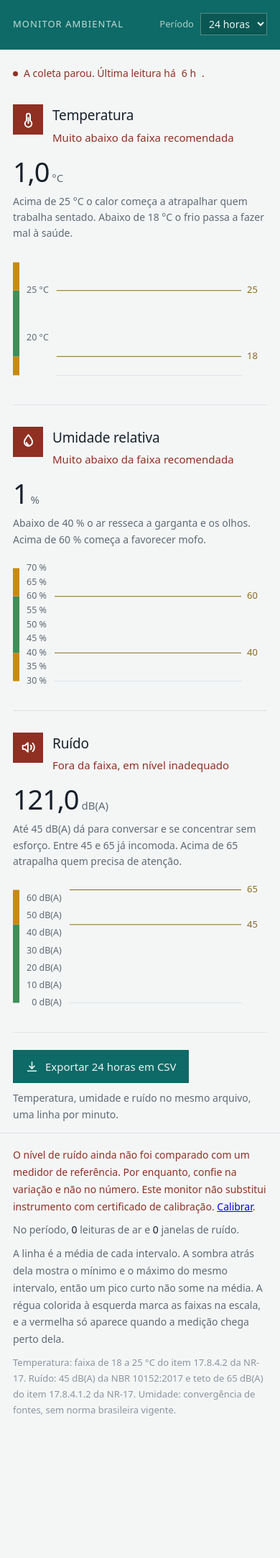
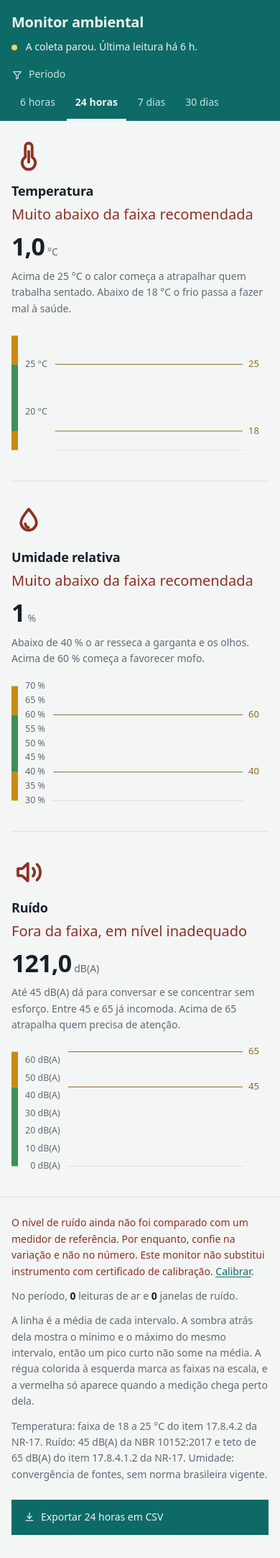
Before and after one commit to LucasFASouza/monitor-ambiental, a Flask app: page / in a window 390 px wide. Shown: the whole page at 72% size. Before the commit the page ends 1967 px from the top, so only its background shows below. Run offline with Flask 3, Linux system fonts and the light colour scheme; tables that the repository leaves empty hold one stand-in row (values such as "Sample post").

Commit message:
Reconstruir a escala e alinhar o bloco de leitura
A crítica mediu a causa do "parece amador": não havia escala. Oito degraus de
tipo onde o DESIGN.md declara quatro, 18 de 23 medidas de espaço fora da escala
declarada, e nenhum valor tipográfico do sistema presente no CSS. Cada elemento
tinha sido dimensionado no olho, um de cada vez.

Agora tudo sai de token. Tipografia nos cinco tamanhos do sistema (14/16/18/20/
34px) e em dois pesos só. Espaço numa escada de 4px (4·8·12·16·24·32·48·64) no
lugar dos 7/10/18/30/36 irregulares. Varrido no render: a única medida fora da
escada é um margin-right: auto.

O bloco de leitura tinha duas margens esquerdas a 55px uma da outra — o
ladrilho de 42px ficava dentro do fluxo de texto e empurrava nome e frase para
longe do valor e da explicação, nas três grandezas e nos três breakpoints.
Marca, nome, frase, valor e explicação agora começam no mesmo x. O ladrilho
virou glifo solto na cor do estado: um quadrado saturado com glifo vazado era o
selo que a direção proíbe, codificando estado (já na frase) e categoria (já no
título) sem acrescentar nada.

A capa volta a ser campo, não tarja: 46px com o título em caixa alta de 13px
era uma sobrancelha. Título e frescor na primeira linha, filtro de período na
borda de baixo, onde a régua do ativo encosta. O período virou link em vez de
<select>: o campo submetia na primeira seta do teclado, então quem navega por
teclado andava uma opção por carregamento de página e perdia o foco em cada
uma. Os alvos foram de 30px para 49px.

A exportação perdeu a seção própria de 945x75px, que tinha border-top do mesmo
peso que separa as grandezas — um download com a patente estrutural de uma
grandeza medida. O rótulo fica: "Exportar 24 horas em CSV" diz o que sai.

Acessibilidade, medida no render e não deduzida: os oito pares de texto passam
AA, com mínimo de 4,75:1. Antes, três falhavam (4,41 no título da capa, 3,78 no
rótulo do filtro, 2,84 na linha das normas) e o anel de foco era 1,00:1 —
invisível no único controle da página. O PRODUCT.md afirmava conformidade com
margem de 4,65:1 enquanto isso acontecia; a afirmação foi corrigida e agora diz
como foi medida.

Co-Authored-By: Claude Opus 5 <noreply@anthropic.com>

```diff
--- a/static/dashboard.js
+++ b/static/dashboard.js
@@ -8,13 +8,6 @@
 
 (() => {
   "use strict";
-
-  // Marca a pagina como com-JavaScript: o botao "Ver" do filtro so existe
-  // para quem nao tem, e some aqui.
-  document.documentElement.classList.add("js");
-
-  const selecao = document.getElementById("horas");
-  if (selecao) selecao.addEventListener("change", () => selecao.form.submit());
 
   const DADOS = JSON.parse(document.getElementById("dados").textContent);
   const estilo = getComputedStyle(document.documentElement);
--- a/static/style.css
+++ b/static/style.css
@@ -1,24 +1,51 @@
-/* Mundo: a Caderneta de Saúde da Criança — cor institucional saturada e a
-   faixa de referência impressa no gráfico. Não o papel creme, que é o lugar
-   onde todo projeto deste tipo aterrissa. */
+/* Mundo: a Caderneta de Saúde da Criança — cor institucional saturada
+   carregando região inteira, e a faixa de referência impressa no gráfico. Não
+   o papel creme, que é o lugar onde todo projeto deste tipo aterrissa.
+
+   Tudo aqui é dimensionado por token. Se uma medida não sai de --e1..--e8 ou
+   de --t-*, ela está errada: foi o dimensionamento no olho, um elemento de
+   cada vez, que deu à página a cara de amadora que a crítica mediu. */
 
 :root {
+  /* --- cor --------------------------------------------------------------- */
   --capa: #0d6a66;
   --capa-fundo: #0a5753;
-  --capa-texto: #eaf4f3;
-  --capa-fraco: #c8e3e0;
+  --capa-texto: #eaf4f3;   /* 5,73:1 sobre --capa */
+  --capa-fraco: #c8e3e0;   /* 4,75:1 sobre --capa */
+  --capa-vivo: #8fd9a8;    /* ponto de coleta viva, 3,87:1 — marca, não texto */
+  --capa-parado: #ffd166;  /* ponto de coleta parada, 4,45:1 */
 
   --papel: #ffffff;
   --ambiente: #f4f6f6;
-  --tinta: #17202a;
-  --meio: #5f6a74;
-  --fraco: #8b949d;
+  --tinta: #17202a;        /* 15,17:1 */
+  --meio: #5f6a74;         /* 5,09:1 — o único cinza de texto de apoio */
+  --fraco: #767f88;        /* 3,75:1 — marcas e glifos, nunca texto */
   --regua: #dde2e5;
 
   --bom: #2f6b45;
   --atencao: #8a5e08;
   --ruim: #8f3023;
   --limite: #8a6a20;
+
+  /* --- tipografia: quatro degraus acima do corpo, e só quatro -------------- */
+  --t-apoio: 0.875rem;     /* 14px — explicação, rodapé, eixo */
+  --t-corpo: 1rem;         /* 16px — base */
+  --t-grandeza: 1.125rem;  /* 18px — nome da grandeza */
+  --t-titulo: 1.25rem;     /* 20px — título da capa e frase de situação */
+  --t-valor: 2.125rem;     /* 34px — a medição */
+
+  /* --- espaço: uma escada só, toda em múltiplos de 4 ----------------------- */
+  --e1: 4px;
+  --e2: 8px;
+  --e3: 12px;
+  --e4: 16px;
+  --e5: 24px;
+  --e6: 32px;
+  --e7: 48px;
+  --e8: 64px;
+
+  --coluna: 1120px;
+  --medida: 68ch;
 
   color-scheme: light;
   accent-color: var(--capa);
@@ -31,311 +58,359 @@
 :focus-visible {
   outline: 2px solid var(--capa);
   outline-offset: 3px;
-  border-radius: 2px;
 }
 
 body {
   background: var(--ambiente);
   color: var(--tinta);
-  font: 400 16px/1.6 system-ui, -apple-system, "Segoe UI", Roboto, sans-serif;
+  font: 400 var(--t-corpo)/1.6 system-ui, -apple-system, "Segoe UI", Roboto, sans-serif;
   font-variant-numeric: tabular-nums;
   -webkit-font-smoothing: antialiased;
 }
 
-/* --- capa: a barra fina da variante escolhida ---------------------------- */
-/* Uma faixa de identidade e nada mais. O estado geral saiu daqui: as tres
-   grandezas ja dizem a propria condicao por extenso, e repetir no topo era
-   duplicata. */
-.capa { background: var(--capa); }
+/* --- capa: campo saturado, não tarja -------------------------------------- */
+/* A direção pede o teal carregando uma região inteira. Uma faixa de 46px com
+   o título em caixa alta de 13px era uma sobrancelha: o campo some e sobra um
+   painel cinza anônimo. O título é título, e o filtro de período mora na
+   borda de baixo do campo, onde a régua do ativo encosta. */
 
-.capa-fita {
+.capa { background: var(--capa); color: var(--capa-texto); }
+
+.capa-campo {
+  max-width: var(--coluna);
+  margin: 0 auto;
+  padding: var(--e5) var(--e6) 0;
+}
+
+/* Páginas sem o filtro de período fecham o campo embaixo: a régua do item
+   ativo é que encostava nessa borda. */
+.capa-campo.unico { padding-bottom: var(--e5); }
+
+.capa-topo {
   display: flex;
   flex-wrap: wrap;
-  align-items: center;
-  gap: 10px 20px;
-  max-width: 1120px;
-  margin: 0 auto;
-  padding: 8px 32px;
+  align-items: baseline;
+  justify-content: space-between;
+  gap: var(--e2) var(--e5);
 }
 
 .capa h1 {
-  font-size: 0.8125rem;
-  font-weight: 500;
-  letter-spacing: 0.08em;
-  text-transform: uppercase;
-  color: color-mix(in srgb, var(--capa-texto) 82%, transparent);
+  font-size: var(--t-titulo);
+  font-weight: 600;
+  letter-spacing: -0.012em;
+  line-height: 1.5;
 }
 
-/* --- periodo: no cabecalho, encostado a direita ------------------------- */
+.capa h1 a { color: inherit; text-decoration: none; }
+
+.capa :focus-visible { outline-color: var(--capa-texto); }
+
+/* --- frescor: dentro do campo, à direita do título ------------------------ */
+
+/* Sem gap de flex: os nós de texto da frase viram itens anônimos e o gap
+   abre buraco antes do ponto final ("há  67 min  ."). O ponto ganha margem
+   própria e a frase segue sendo uma frase. */
+.frescor {
+  color: var(--capa-fraco);
+  font-size: var(--t-apoio);
+}
+
+.pulso {
+  display: inline-block;
+  width: var(--e2);
+  height: var(--e2);
+  margin-right: var(--e2);
+  border-radius: 50%;
+  background: var(--capa-vivo);
+  vertical-align: baseline;
+}
+
+.frescor.parado { color: var(--capa-texto); }
+.frescor.parado .pulso { background: var(--capa-parado); }
+
+/* --- período: um filtro, não um campo de formulário ------------------------ */
+/* Era um <select> de 90x30px com anel de foco invisível que submetia na
+   primeira seta do teclado. Agora são links: a navegação por teclado anda a
+   lista inteira antes de escolher, e sem JavaScript continua funcionando. */
 
 .periodo {
   display: flex;
-  align-items: center;
-  gap: 9px;
-  margin-left: auto;
-  color: color-mix(in srgb, var(--capa-texto) 72%, transparent);
-  font-size: 0.8125rem;
+  flex-wrap: wrap;
+  align-items: flex-end;
+  justify-content: flex-end;
+  gap: 0 var(--e1);
+  margin-top: var(--e5);
 }
 
-.periodo select {
-  font: inherit;
-  font-size: 0.875rem;
-  color: var(--capa-texto);
-  padding: 4px 7px;
-  min-height: 30px;
-  border: 1px solid color-mix(in srgb, var(--capa-texto) 32%, transparent);
-  background: var(--capa-fundo);
+.periodo-rotulo {
+  display: inline-flex;
+  align-items: center;
+  gap: var(--e2);
+  margin-right: auto;
+  padding-bottom: var(--e3);
+  color: var(--capa-fraco);
+  font-size: var(--t-apoio);
 }
 
-.periodo select:hover { border-color: var(--capa-texto); }
+.periodo-rotulo svg { width: var(--e4); height: var(--e4); flex: none; }
 
-.periodo button {
-  font: inherit;
-  font-size: 0.8125rem;
-  padding: 4px 9px;
-  min-height: 30px;
-  border: 1px solid color-mix(in srgb, var(--capa-texto) 32%, transparent);
-  background: transparent;
-  color: var(--capa-texto);
-  cursor: pointer;
+.periodo-item {
+  display: inline-flex;
+  align-items: center;
+  min-height: 44px;
+  padding: var(--e3) var(--e4);
+  border-bottom: 3px solid transparent;
+  color: var(--capa-fraco);
+  font-size: var(--t-apoio);
+  text-decoration: none;
 }
 
-.js .periodo button { display: none; }
+.periodo-item:hover { color: var(--capa-texto); }
 
-/* --- frescor da leitura --------------------------------------------------- */
-
-.frescor {
-  display: inline-flex;
-  align-items: center;
-  gap: 8px;
-  margin: 22px 0 2px;
-  color: var(--meio);
-  font-size: 0.875rem;
-  font-variant-numeric: tabular-nums;
+.periodo-item.ativo {
+  color: var(--capa-texto);
+  font-weight: 600;
+  border-bottom-color: var(--capa-texto);
 }
-
-.pulso {
-  width: 7px;
-  height: 7px;
-  border-radius: 50%;
-  background: var(--bom);
-  flex: none;
-}
-
-.frescor.parado { color: var(--ruim); }
-.frescor.parado .pulso { background: var(--ruim); }
 
 /* --- corpo ---------------------------------------------------------------- */
 
-main { max-width: 1120px; margin: 0 auto; padding: 0 32px; }
-
-
-
-
-.n-bom { color: var(--bom); }
-.n-atencao { color: var(--atencao); }
-.n-ruim { color: var(--ruim); }
+main {
+  max-width: var(--coluna);
+  margin: 0 auto;
+  padding: 0 var(--e6);
+}
 
 .grandeza {
   display: grid;
   grid-template-columns: 290px 1fr;
-  gap: 36px;
+  gap: var(--e6);
   align-items: start;
-  padding: 30px 0;
+  padding: var(--e6) 0;
   border-top: 1px solid var(--regua);
 }
 
-.grandeza:first-of-type { border-top: 0; }
+.grandeza:first-of-type { border-top: 0; padding-top: var(--e5); }
 
-/* Mais espaco acima de um titulo do que abaixo dele. */
-.cabeca { display: flex; align-items: flex-start; gap: 13px; }
+/* --- leitura: uma margem esquerda só -------------------------------------- */
+/* O ladrilho de 42px punha título e frase 55px à direita do valor e da
+   explicação — duas margens esquerdas no mesmo bloco, nas três grandezas e
+   nos três breakpoints. E um quadrado saturado com glifo vazado é o selo que
+   a direção proíbe: codificava estado (já dito na frase) e categoria (já dita
+   no título) sem acrescentar nada. Virou glifo solto na cor do estado. */
 
-.leitura h2 { font-size: 1.1875rem; font-weight: 500; letter-spacing: -0.008em; }
+.leitura > * + * { margin-top: var(--e2); }
+
+.marca { width: var(--e7); height: var(--e7); display: block; }
+
+.marca.m-bom { color: var(--bom); }
+.marca.m-atencao { color: var(--atencao); }
+.marca.m-ruim { color: var(--ruim); }
+.marca.m-sem { color: var(--fraco); }
 
 .simbolos { display: none; }
 
-/* Ladrilho sólido com o glifo vazado, no lugar do contorno cinza de antes.
-   A cor dele é o estado, então categoria e situação se leem de uma vez. */
-.ladrilho {
-  display: flex;
-  align-items: center;
-  justify-content: center;
-  width: 42px;
-  height: 42px;
-  flex: none;
-  color: #fff;
+.leitura h2 {
+  font-size: var(--t-grandeza);
+  font-weight: 600;
+  letter-spacing: -0.012em;
+  line-height: 1.5;
+  margin-top: var(--e3);
 }
 
-.ladrilho svg { width: 25px; height: 25px; }
-
-.ladrilho.t-bom { background: var(--bom); }
-.ladrilho.t-atencao { background: var(--atencao); }
-.ladrilho.t-ruim { background: var(--ruim); }
-.ladrilho.t-sem { background: var(--fraco); }
-
-.estado { margin-top: 3px; font-size: 0.9375rem; font-weight: 500; }
+.estado {
+  font-size: var(--t-titulo);
+  font-weight: 400;
+  line-height: 1.5;
+  margin-top: var(--e1);
+}
 
 .estado.e-bom { color: var(--bom); }
 .estado.e-atencao { color: var(--atencao); }
 .estado.e-ruim { color: var(--ruim); }
 
-
-
 .valor {
-  margin-top: 16px;
-  font-size: 2.375rem;
-  font-weight: 300;
-  letter-spacing: -0.03em;
+  font-size: var(--t-valor);
+  font-weight: 600;
+  letter-spacing: -0.025em;
   line-height: 1.05;
+  margin-top: var(--e3);
 }
 
 .unidade {
-  margin-left: 4px;
+  margin-left: var(--e1);
   color: var(--meio);
-  font-size: 0.9375rem;
+  font-size: var(--t-apoio);
   font-weight: 400;
   letter-spacing: 0;
 }
 
 .explicacao {
-  margin-top: 10px;
+  max-width: var(--medida);
   color: var(--meio);
-  font-size: 0.875rem;
+  font-size: var(--t-apoio);
+  line-height: 1.6;
+  margin-top: var(--e3);
+}
+
+/* O gráfico senta direto na página: um painel com borda em volta dele seria
+   um cartão, e o mundo escolhido não tem cartão. */
+.curva { position: relative; height: 188px; }
+
+/* --- pé: prosa à esquerda, ação à direita --------------------------------- */
+/* A exportação tinha uma seção inteira de 945x75px com border-top do mesmo
+   peso que separa as grandezas: um download com a patente estrutural de uma
+   grandeza medida. O rótulo fica — "Exportar 24 horas em CSV" diz o que sai,
+   e um botão chamado só "exportar" esconde isso. O bloco é que sai. */
+
+footer {
+  display: grid;
+  grid-template-columns: minmax(0, 1fr) auto;
+  align-items: start;
+  gap: var(--e5) var(--e7);
+  max-width: var(--coluna);
+  margin: 0 auto;
+  padding: var(--e5) var(--e6) var(--e7);
+  border-top: 1px solid var(--regua);
+  color: var(--meio);
+  font-size: var(--t-apoio);
   line-height: 1.6;
 }
 
+.notas { max-width: var(--medida); }
+.notas p + p { margin-top: var(--e3); }
+.notas b { color: var(--tinta); font-weight: 600; }
 
+.ressalva { color: var(--ruim); }
 
-/* O grafico senta direto na pagina: um painel com borda em volta dele seria
-   um cartao, e o mundo escolhido nao tem cartao. */
-.curva { position: relative; height: 188px; padding-top: 2px; }
-
-
-/* --- pé ------------------------------------------------------------------- */
-
-footer {
-  max-width: 1120px;
-  margin: 10px auto 0;
-  padding: 20px 32px 44px;
-  border-top: 1px solid var(--regua);
-  color: var(--meio);
-  font-size: 0.875rem;
-  line-height: 1.7;
-}
-
-footer p + p { margin-top: 9px; }
-
-.fontes { color: var(--fraco); font-size: 0.8125rem; }
-
-.saude b { color: var(--tinta); font-weight: 500; font-variant-numeric: tabular-nums; }
-
-/* A exportacao traz o mesmo recorte que esta na tela, e o rotulo diz qual e:
-   um botao chamado so "exportar" esconde o que vai sair. */
-.acoes {
-  display: flex;
-  flex-wrap: wrap;
-  align-items: center;
-  gap: 10px 16px;
-  padding: 24px 0 4px;
-  border-top: 1px solid var(--regua);
-}
+/* O unico link de texto da pagina estava no azul padrao do navegador: o
+   #0000ee nao pertence a paleta nenhuma, e era o unico texto interativo sem
+   teal da pagina. */
+.notas a { color: var(--capa); text-underline-offset: 2px; }
+.notas a:hover { color: var(--capa-fundo); }
 
 .botao {
   display: inline-flex;
   align-items: center;
-  gap: 9px;
-  padding: 10px 16px;
-  min-height: 42px;
+  gap: var(--e2);
+  min-height: 44px;
+  padding: var(--e3) var(--e4);
   border: 1px solid var(--capa);
   background: var(--capa);
   color: var(--capa-texto);
-  font-size: 0.9375rem;
+  font-size: var(--t-apoio);
   text-decoration: none;
+  white-space: nowrap;
 }
 
 .botao:hover { background: var(--capa-fundo); border-color: var(--capa-fundo); }
 
-.botao svg { width: 19px; height: 19px; flex: none; }
-
-.acoes-nota { color: var(--meio); font-size: 0.875rem; }
-
-footer p { max-width: 74ch; }
-
-.ressalva { color: var(--ruim); }
+.botao svg { width: var(--e4); height: var(--e4); flex: none; }
 
 /* --- celular: modo secundário --------------------------------------------- */
 
 @media (max-width: 760px) {
-  .capa-fita { padding: 18px 18px 20px; }
-  main { padding: 0 18px; }
-  footer { padding: 18px 18px 36px; }
+  .capa-campo { padding: var(--e4) var(--e4) 0; }
+  main { padding: 0 var(--e4); }
+  footer { grid-template-columns: minmax(0, 1fr); padding: var(--e5) var(--e4) var(--e6); }
 
+  .periodo { margin-top: var(--e4); justify-content: flex-start; }
+  .periodo-rotulo { margin-right: 0; width: 100%; padding-bottom: var(--e1); }
+  .periodo-item { padding: var(--e3); }
 
-  /* O gráfico passa a vir abaixo do texto: lado a lado em 360 px espremeria
+  /* O gráfico passa a vir abaixo do texto: lado a lado em 360px espremeria
      os dois até nenhum ser legível. */
-  .grandeza { grid-template-columns: 1fr; gap: 16px; }
+  .grandeza { grid-template-columns: 1fr; gap: var(--e4); }
 
-  .curva { margin: 0; height: 180px; }
+  .curva { height: 180px; }
 }
 
+/* --- página de calibração -------------------------------------------------- */
 
-/* --- pagina de calibracao ------------------------------------------------ */
+.titulo-pagina {
+  margin: var(--e5) 0 var(--e3);
+  font-size: var(--t-titulo);
+  font-weight: 600;
+  letter-spacing: -0.012em;
+}
 
-.capa h1 a { color: inherit; text-decoration: none; }
+.conteudo h3 {
+  margin: var(--e5) 0 var(--e3);
+  font-size: var(--t-grandeza);
+  font-weight: 600;
+}
 
-.titulo-pagina { margin: 26px 0 14px; font-size: 1.375rem; font-weight: 500; letter-spacing: -0.015em; }
+.explicacao.larga { margin-bottom: var(--e3); }
 
-.conteudo h3 { margin: 30px 0 10px; font-size: 1.0625rem; font-weight: 500; }
+.recado {
+  max-width: var(--medida);
+  margin-bottom: var(--e4);
+  padding: var(--e3) var(--e4);
+  font-size: var(--t-apoio);
+}
 
-.explicacao.larga { max-width: 68ch; margin-bottom: 14px; }
-
-.recado { padding: 12px 15px; margin-bottom: 16px; max-width: 68ch; font-size: 0.9375rem; }
-.recado.ok { background: #eef4ef; color: #2f6b45; border-left: 3px solid var(--bom); }
+.recado.ok { background: #eef4ef; color: var(--bom); border-left: 3px solid var(--bom); }
 .recado.erro { background: #f7ece9; color: var(--ruim); border-left: 3px solid var(--ruim); }
 
-.estado-calibracao { padding: 16px 0; border-top: 1px solid var(--regua);
-  border-bottom: 1px solid var(--regua); margin-bottom: 8px; }
+.estado-calibracao {
+  margin-bottom: var(--e2);
+  padding: var(--e4) 0;
+  border-top: 1px solid var(--regua);
+  border-bottom: 1px solid var(--regua);
+}
 
-.ficha { display: grid; grid-template-columns: auto 1fr; gap: 5px 18px; margin-top: 12px;
-  font-size: 0.9375rem; }
+.ficha {
+  display: grid;
+  grid-template-columns: auto 1fr;
+  gap: var(--e1) var(--e4);
+  margin-top: var(--e3);
+  font-size: var(--t-apoio);
+}
+
 .ficha dt { color: var(--meio); }
-.ficha dd { margin: 0; font-variant-numeric: tabular-nums; }
+.ficha dd { margin: 0; }
 
-.passos { margin: 0 0 20px 18px; max-width: 68ch; color: var(--meio);
-  font-size: 0.9375rem; line-height: 1.65; }
-.passos li { margin-bottom: 6px; }
+.passos {
+  max-width: var(--medida);
+  margin: 0 0 var(--e5) var(--e4);
+  color: var(--meio);
+  font-size: var(--t-apoio);
+  line-height: 1.6;
+}
 
-.formulario { max-width: 420px; margin: 4px 0 26px; }
+.passos li { margin-bottom: var(--e1); }
 
-.campo { margin-bottom: 16px; }
-.campo label { display: block; margin-bottom: 5px; font-size: 0.9375rem; }
-.campo .opcional { color: var(--fraco); }
+.formulario { max-width: 420px; margin: var(--e1) 0 var(--e5); }
 
-.com-unidade { display: flex; align-items: center; gap: 8px; }
-.com-unidade span { color: var(--meio); font-size: 0.875rem; }
+.campo { margin-bottom: var(--e4); }
+.campo label { display: block; margin-bottom: var(--e1); font-size: var(--t-apoio); }
+.campo .opcional { color: var(--meio); }
+
+.com-unidade { display: flex; align-items: center; gap: var(--e2); }
+.com-unidade span { color: var(--meio); font-size: var(--t-apoio); }
+.com-unidade input { width: 140px; }
 
 .campo input {
-  font: inherit;
-  padding: 8px 10px;
-  min-height: 40px;
   width: 100%;
+  min-height: 44px;
+  padding: var(--e2) var(--e3);
   border: 1px solid var(--regua);
   background: var(--papel);
   color: var(--tinta);
+  font: inherit;
   font-variant-numeric: tabular-nums;
 }
-
-.com-unidade input { width: 140px; }
 
 .campo input:focus-visible { border-color: var(--capa); }
 
 .formulario button {
-  font: inherit;
-  padding: 10px 18px;
-  min-height: 42px;
+  min-height: 44px;
+  padding: var(--e3) var(--e4);
   border: 1px solid var(--capa);
   background: var(--capa);
   color: var(--capa-texto);
+  font: inherit;
+  font-size: var(--t-apoio);
   cursor: pointer;
 }
 
--- a/templates/calibracao.html
+++ b/templates/calibracao.html
@@ -9,7 +9,7 @@
 <body>
 
 <header class="capa">
-  <div class="capa-fita">
+  <div class="capa-campo unico">
     <h1><a href="{{ url_for('pagina') }}">Monitor ambiental</a></h1>
   </div>
 </header>
--- a/templates/index.html
+++ b/templates/index.html
@@ -25,24 +25,21 @@
     <path d="M15 9.3a3.8 3.8 0 0 1 0 5.4"/>
     <path d="M17.8 6.6a7.6 7.6 0 0 1 0 10.8"/>
   </symbol>
+  <symbol id="i-filtro" viewBox="0 0 24 24" fill="none" stroke="currentColor"
+          stroke-width="1.9" stroke-linecap="round" stroke-linejoin="round">
+    <path d="M3.8 5.4h16.4l-6.4 7.4v6.1l-3.6 1.7v-7.8Z"/>
+  </symbol>
+  <symbol id="i-baixar" viewBox="0 0 24 24" fill="none" stroke="currentColor"
+          stroke-width="1.9" stroke-linecap="round" stroke-linejoin="round">
+    <path d="M12 3.6v11.2"/><path d="m7.6 10.6 4.4 4.4 4.4-4.4"/>
+    <path d="M4.4 19.2h15.2"/>
+  </symbol>
 </svg>
 
 <header class="capa">
-  <div class="capa-fita">
+  <div class="capa-campo">
+    <div class="capa-topo">
       <h1>Monitor ambiental</h1>
-    <form class="periodo" method="get">
-      <label for="horas">Período</label>
-      <select id="horas" name="horas">
-        {% for horas, rotulo in visao.periodos %}
-          <option value="{{ horas }}"{% if horas == visao.horas %} selected{% endif %}>{{ rotulo }}</option>
-        {% endfor %}
-      </select>
-      <button type="submit">Ver</button>
-    </form>
-  </div>
-</header>
-
-<main class="conteudo">
       {% if visao.idade_segundos is not none %}
         <p class="frescor {{ 'parado' if not visao.atualizado else '' }}">
           <span class="pulso" aria-hidden="true"></span>
@@ -53,7 +50,23 @@
           {%- endif %}
         </p>
       {% endif %}
+    </div>
 
+    <nav class="periodo" aria-label="Período exibido">
+      <span class="periodo-rotulo">
+        <svg aria-hidden="true"><use href="#i-filtro"></use></svg>
+        Período
+      </span>
+      {% for horas, rotulo in visao.periodos %}
+        <a class="periodo-item {{ 'ativo' if horas == visao.horas else '' }}"
+           href="{{ url_for('pagina', horas=horas) }}"
+           {% if horas == visao.horas %}aria-current="true"{% endif %}>{{ rotulo }}</a>
+      {% endfor %}
+    </nav>
+  </div>
+</header>
+
+<main class="conteudo">
   {% if visao.saude.alerta_cobertura %}
     <p class="recado erro">O período selecionado é de {{ visao.saude.pedido }}, mas só há
       dados de {{ visao.saude.coberto }}. Os gráficos abaixo cobrem menos tempo do que o
@@ -61,23 +74,16 @@
   {% endif %}
 
   {% for b in visao.blocos %}
-    <section class="grandeza">
+    <section class="grandeza" aria-label="{{ b.nome }}">
       <div class="leitura">
-        <div class="cabeca">
-          <span class="ladrilho t-{{ b.nivel or 'sem' }}" aria-hidden="true">
-            <svg><use href="#i-{{ b.chave }}"></use></svg>
-          </span>
-          <div>
+        <svg class="marca m-{{ b.nivel or 'sem' }}" aria-hidden="true">
+          <use href="#i-{{ b.chave }}"></use>
+        </svg>
         <h2>{{ b.nome }}</h2>
         {% if b.valor is none %}
           <p class="estado">Sem leitura</p>
         {% else %}
           <p class="estado e-{{ b.nivel }}">{{ b.frase|capitalize }}</p>
-            {% endif %}
-          </div>
-        </div>
-
-        {% if b.valor is not none %}
           <p class="valor">{{ b.valor }}<span class="unidade">{{ b.unidade }}</span></p>
         {% endif %}
         <p class="explicacao">{{ b.explicacao }}</p>
@@ -88,29 +94,15 @@
       </div>
     </section>
   {% endfor %}
-
-  <div class="acoes">
-    <a class="botao" href="{{ url_for('exportar_csv', horas=visao.horas) }}" download>
-      <svg aria-hidden="true" viewBox="0 0 24 24" fill="none" stroke="currentColor"
-           stroke-width="1.9" stroke-linecap="round" stroke-linejoin="round">
-        <path d="M12 3.6v11.2"/><path d="m7.6 10.6 4.4 4.4 4.4-4.4"/>
-        <path d="M4.4 19.2h15.2"/>
-      </svg>
-      Exportar
-      {%- for horas, rotulo in visao.periodos %}{% if horas == visao.horas %} {{ rotulo|lower }}{% endif %}{% endfor %}
-      em CSV
-    </a>
-    <span class="acoes-nota">Temperatura, umidade e ruído no mesmo arquivo, uma linha por minuto.</span>
-  </div>
 </main>
 
 <footer>
+  <div class="notas">
     {% if not visao.ruido_calibrado %}
       <p class="ressalva">O nível de ruído ainda não foi comparado com um medidor de referência.
         Por enquanto, confie na variação e não no número. Este monitor não substitui instrumento
         com certificado de calibração. <a href="{{ url_for('pagina_calibracao') }}">Calibrar</a>.</p>
     {% endif %}
-
 
     <p class="saude">
       No período,
@@ -132,9 +124,18 @@
     <p>A linha é a média de cada intervalo. A sombra atrás dela mostra o mínimo e o máximo do mesmo
       intervalo, então um pico curto não some na média. A régua colorida à esquerda marca as faixas
       na escala, e a vermelha só aparece quando a medição chega perto dela.</p>
-  <p class="fontes">Temperatura: faixa de 18 a 25 °C do item 17.8.4.2 da NR-17.
+
+    <p>Temperatura: faixa de 18 a 25 °C do item 17.8.4.2 da NR-17.
       Ruído: 45 dB(A) da NBR 10152:2017 e teto de 65 dB(A) do item 17.8.4.1.2 da NR-17.
       Umidade: convergência de fontes, sem norma brasileira vigente.</p>
+  </div>
+
+  <a class="botao" href="{{ url_for('exportar_csv', horas=visao.horas) }}" download>
+    <svg aria-hidden="true"><use href="#i-baixar"></use></svg>
+    Exportar
+    {%- for horas, rotulo in visao.periodos %}{% if horas == visao.horas %} {{ rotulo|lower }}{% endif %}{% endfor %}
+    em CSV
+  </a>
 </footer>
 
 <script id="dados" type="application/json">{{ visao.dados_json|safe }}</script>
```
Also changed, not shown: DESIGN.md (+57 -13 lines), PRODUCT.md (+10 -3 lines). Lines whose indentation alone changed are shown as unchanged.
